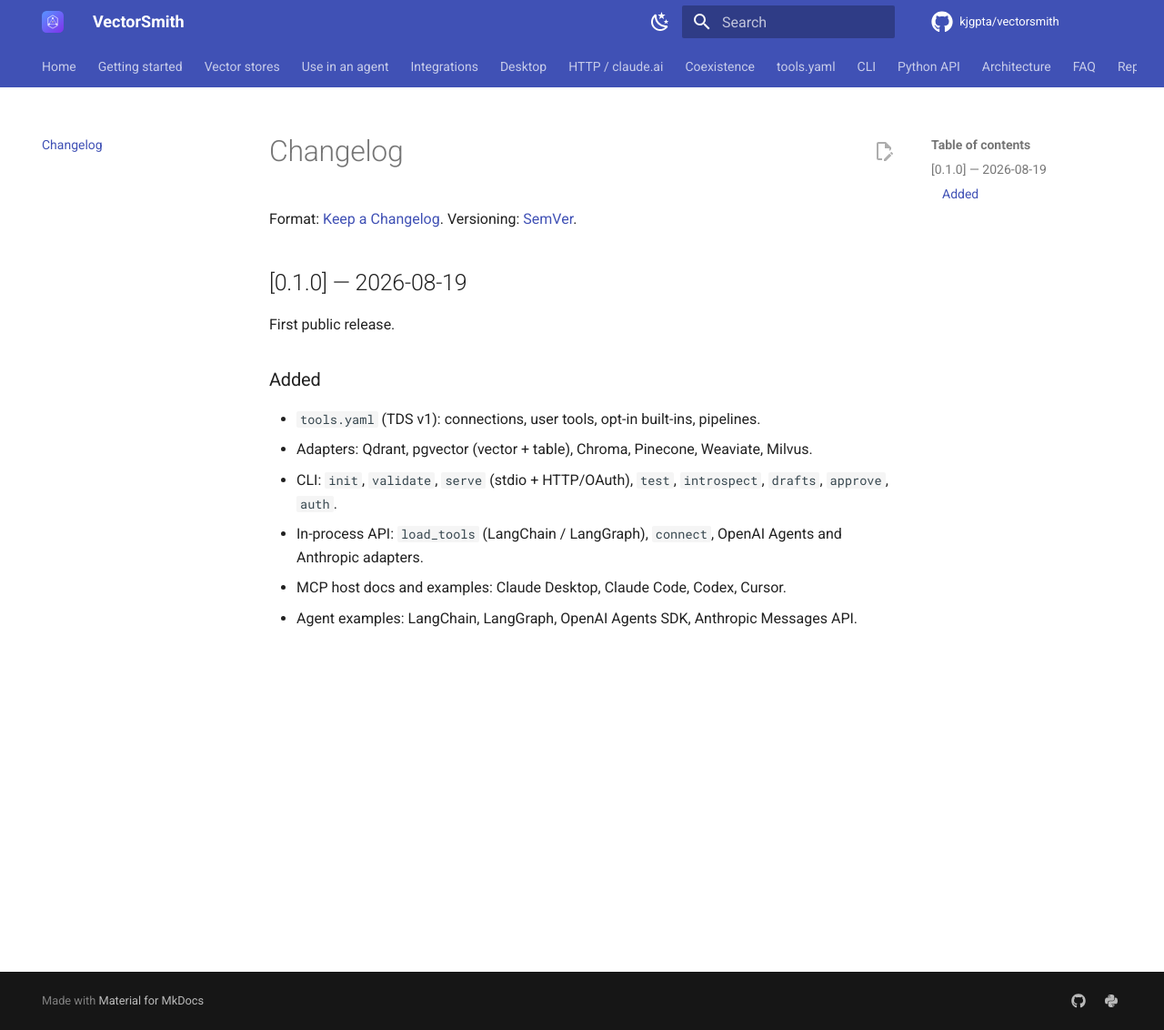
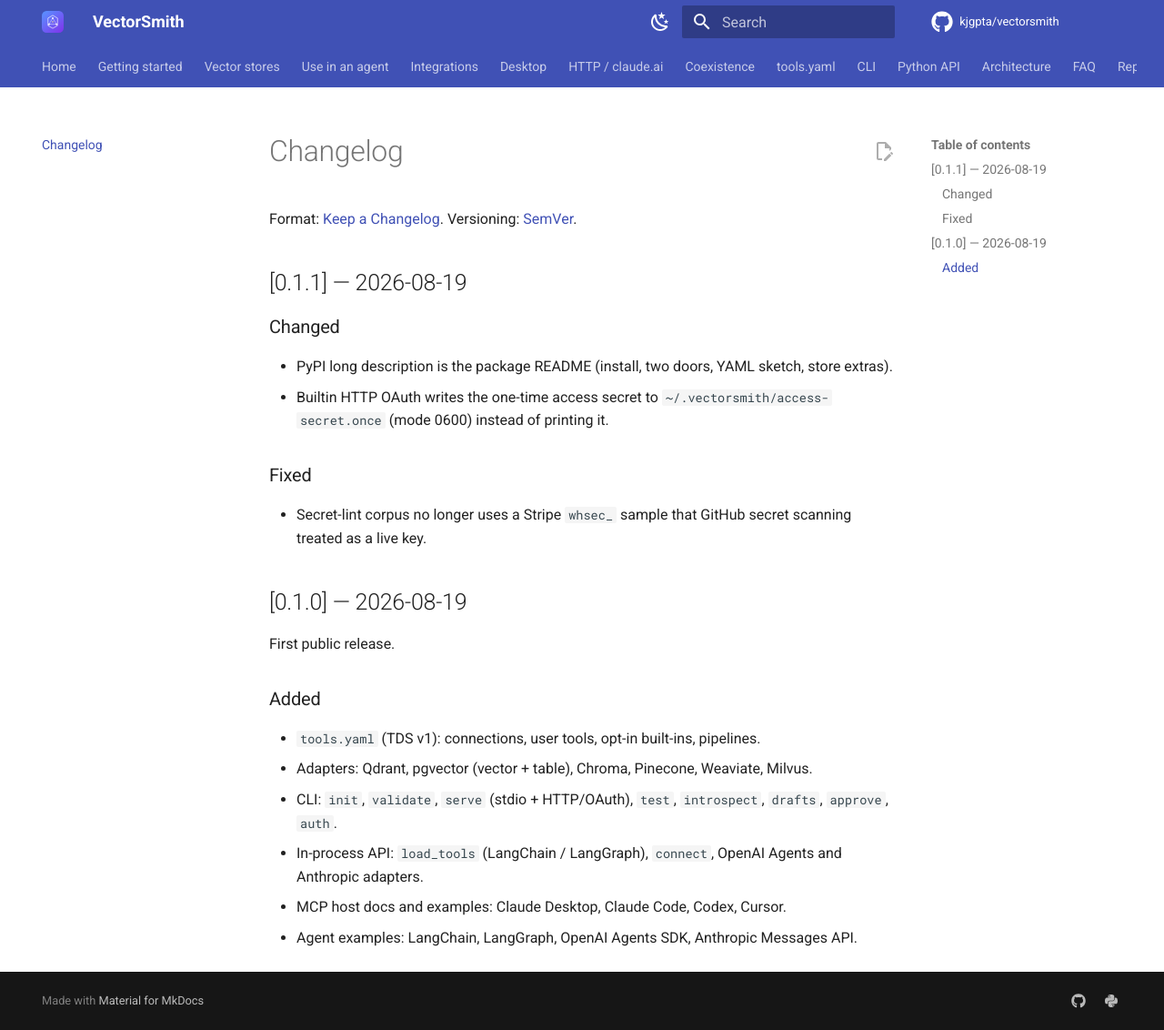
Before and after one commit to janwilch/vectorsmith, an MkDocs documentation site: the page built from docs/changelog.md, in a window 1280 px wide and 1132 px high. Shown: the whole window at 91% size. Built offline with MkDocs 1.6.1 and Material for MkDocs 9.7.7, drawn with Linux system fonts in a browser that asks for light colours; comment, search, counter and statistics services are not loaded.

Commit message:
Release 0.1.1 with a full PyPI README.
Ship the package description users see on PyPI, keep OAuth secrets off stderr, and bump ENGINE_VERSION in lockstep.

Co-authored-by: Cursor <cursoragent@cursor.com>

```diff
--- a/CHANGELOG.md
+++ b/CHANGELOG.md
@@ -2,6 +2,17 @@
 
 Format: [Keep a Changelog](https://keepachangelog.com/en/1.1.0/).
 Versioning: [SemVer](https://semver.org/).
+
+## [0.1.1] — 2026-08-19
+
+### Changed
+
+- PyPI long description is the package README (install, two doors, YAML sketch, store extras).
+- Builtin HTTP OAuth writes the one-time access secret to `~/.vectorsmith/access-secret.once` (mode 0600) instead of printing it.
+
+### Fixed
+
+- Secret-lint corpus no longer uses a Stripe `whsec_` sample that GitHub secret scanning treated as a live key.
 
 ## [0.1.0] — 2026-08-19
 
--- a/packages/core/vectorsmith_core/version.py
+++ b/packages/core/vectorsmith_core/version.py
@@ -1,4 +1,4 @@
 """Engine and TDS version constants."""
 
-ENGINE_VERSION = "0.1.0"
+ENGINE_VERSION = "0.1.1"
 SUPPORTED_TDS: frozenset[str] = frozenset({"1"})
--- a/pyproject.toml
+++ b/pyproject.toml
@@ -1,6 +1,6 @@
 [project]
 name = "vectorsmith-workspace"
-version = "0.1.0"
+version = "0.1.1"
 description = "VectorSmith workspace root (not published)"
 readme = "README.md"
 requires-python = ">=3.11"
```
Also changed, not shown: CONTRIBUTING.md (+1 -1 lines), docs/getting-started.md (+1 -1 lines), docs/index.md (+1 -1 lines), packages/cli/README.md (+68 -6 lines), 3 other files.
